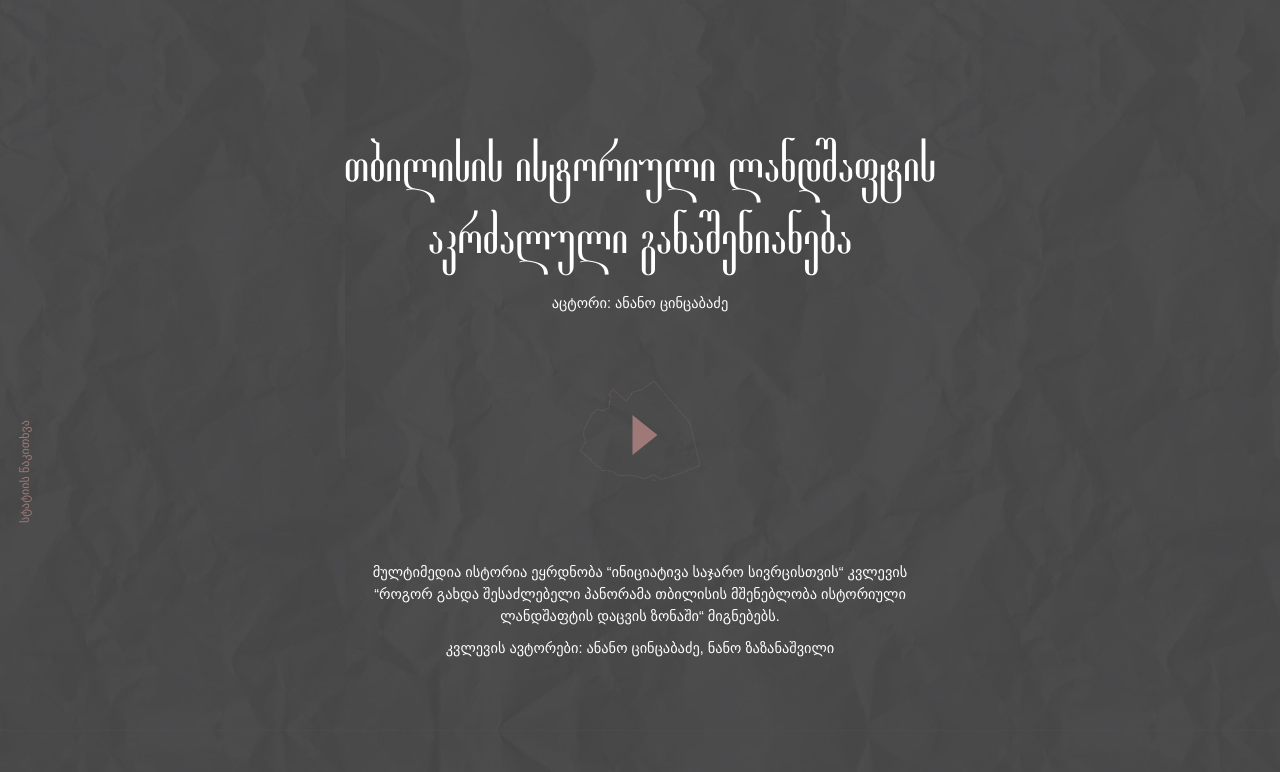
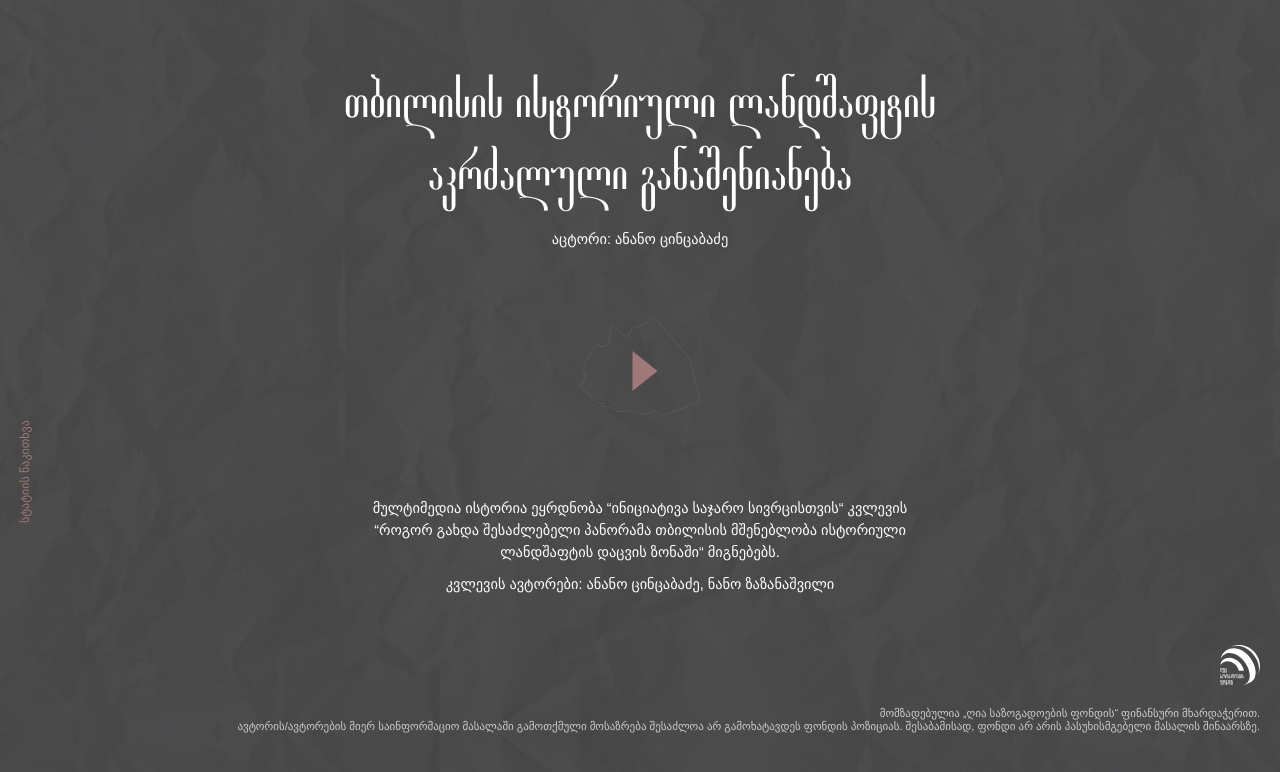
Before and after one commit to 110a/indigo-panorama-tbilisi, a plain HTML site: page index.html in a window 1280 px wide. Drawn offline with Linux system fonts and the light colour scheme; a web font is replaced by a local one.

Commit message:
added project logo

```diff
--- a/assets/style/css/style.css
+++ b/assets/style/css/style.css
@@ -342,6 +342,18 @@ main {
   color: #fff;
   margin: 10px;
 }
+.wc-by {
+  font-family: "BPG Nino Mkhedruli Book", sans-serif;
+    font-size: 11px;
+    width: 100%;
+    padding-right: 40px;
+    text-align: right;
+    color: #ccc;
+}
+.wc-by img {
+    width: 40px;
+    margin: 40px 0 20px 0;
+}
 .welcome-cont .wc-text.out {
   animation: fade-out-bottom 1000ms ease-out;
 }
--- a/index.html
+++ b/index.html
@@ -28,6 +28,11 @@
               “როგორ გახდა შესაძლებელი პანორამა თბილისის მშენებლობა ისტორიული ლანდშაფტის დაცვის ზონაში“ მიგნებებს.
             </p>
             <p>კვლევის ავტორები: ანანო ცინცაბაძე, ნანო ზაზანაშვილი</p>
+          </div>
+          <div class="wc-by">
+            <img src="assets/image/logo-by.svg" alt="">
+            <p>მომზადებულია „ღია საზოგადოების ფონდის“ ფინანსური მხარდაჭერით.<br/>
+            ავტორის/ავტორების მიერ საინფორმაციო მასალაში გამოთქმული მოსაზრება შესაძლოა არ გამოხატავდეს ფონდის პოზიციას. შესაბამისად, ფონდი არ არის პასუხისმგებელი მასალის შინაარსზე.</p>
           </div>
         </div>
         <div class="main-content">
```
Also changed, not shown: assets/image/logo-by.svg (added).
